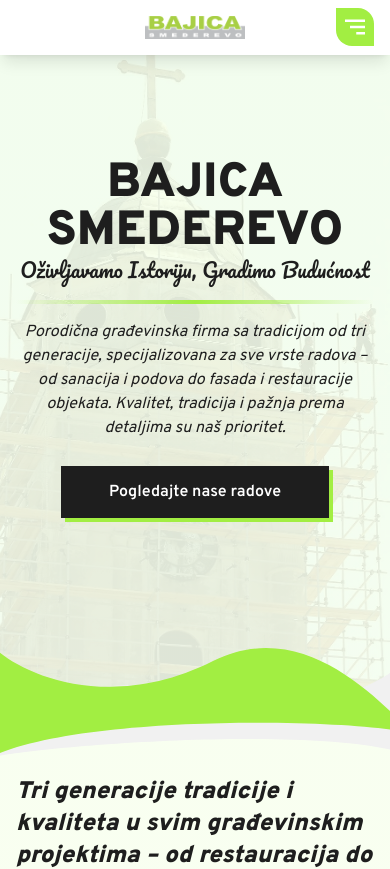
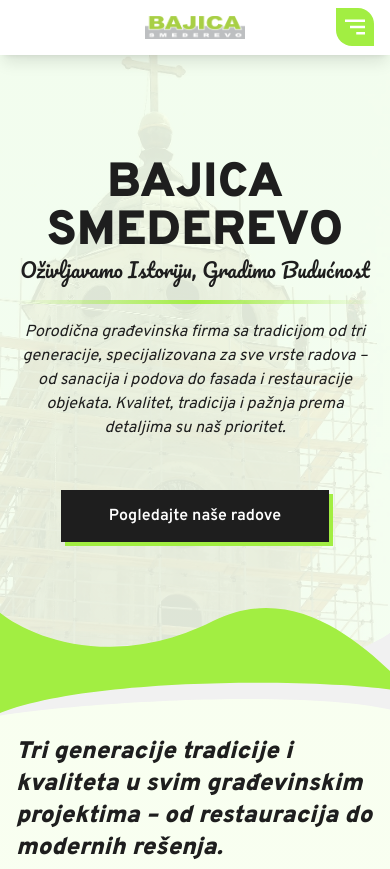
Before and after one commit to blupxd/bajicasmederevo, a Next.js app: page / in a window 390 px wide. Shown: the top 869 px of the page. Built offline with nearby package versions, Linux system fonts and the light colour scheme.

Commit message:
ispravka

```diff
--- a/components/Hero.tsx
+++ b/components/Hero.tsx
@@ -7,7 +7,7 @@
 
 const Hero = () => {
   return (
-    <header className="flex items-center lg:pr-0 px-4 lg:pl-20 justify-between pt-40 lg:pt-10 pb-48 lg:pb-0 relative">
+    <header className="flex items-center lg:pr-0 px-4 lg:pl-20 justify-between pt-40 lg:pt-10 pb-32 lg:pb-0 relative">
       <Image
         src="/assets/border.svg"
         alt="border"
@@ -41,7 +41,7 @@
               detaljima su naš prioritet.
             </p>
           </div>
-          <div className="z-10 max-w-max mx-auto mt-10">
+          <div className="z-10 max-w-max mx-auto mt-16">
             <Link
               className="relative  font-semibold hover:text-[#A2EE42] bg-[#1E1E1E] mx-auto max-w-max px-12 my-8 py-4 text-white text-medium z-10
              before:content-[''] transition-all duration-200 before:absolute before:inset-0 before:bg-[#A2EE42]
@@ -49,7 +49,7 @@
              before:transition-transform before:duration-200 hover:before:translate-x-2 hover:before:translate-y-2"
               href="/galerija"
             >
-              Pogledajte nase radove
+              Pogledajte naše radove
             </Link>
           </div>
         </div>
```
